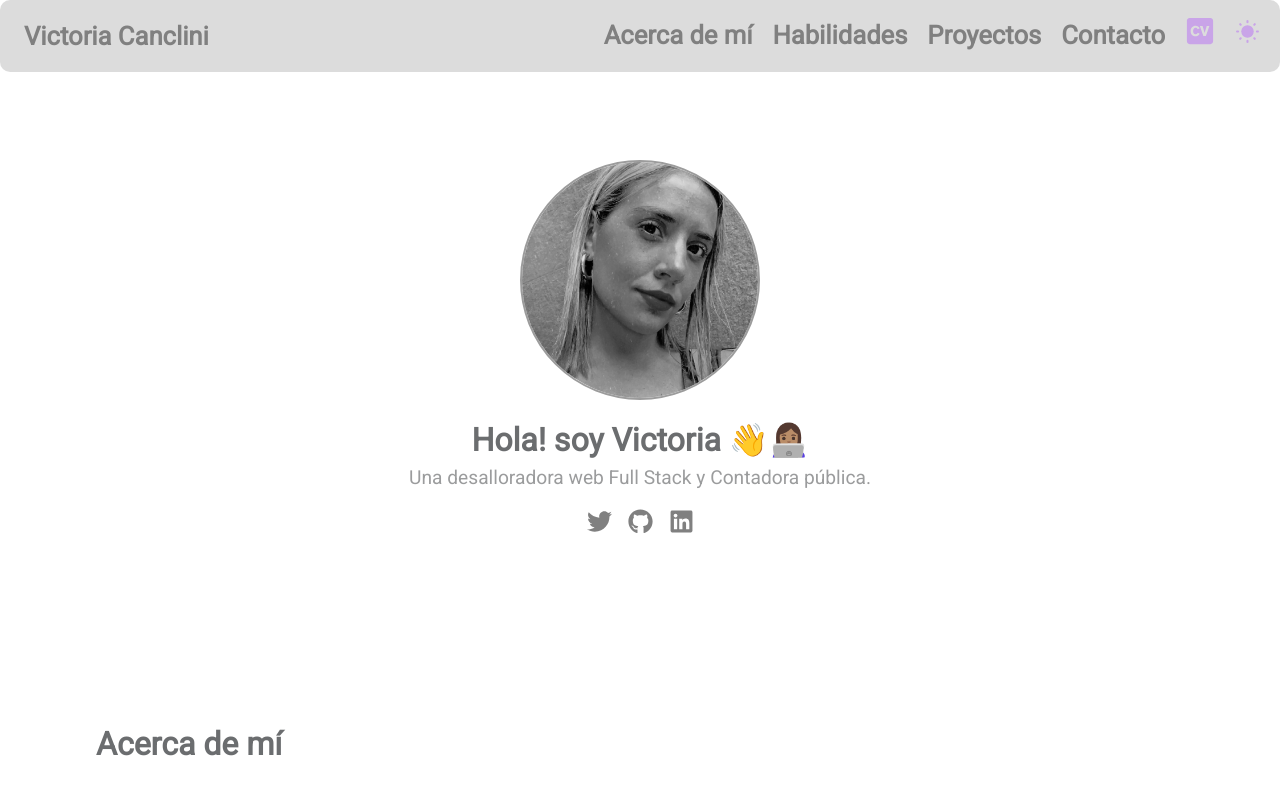
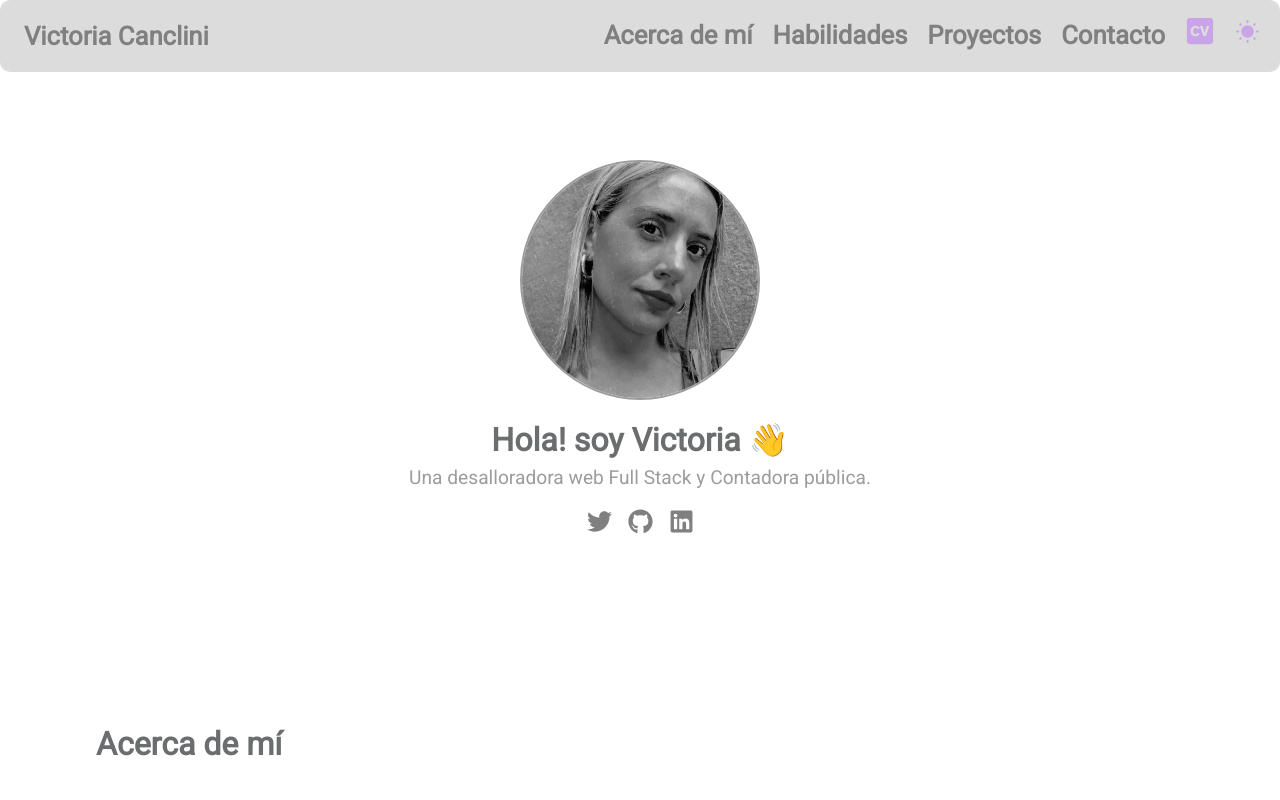
Before and after one commit to VictoriaCanclini/my-portfolio, a Next.js app: page / in a window 1280 px wide. Shown: the top 800 px of the page. Built offline with nearby package versions, Linux system fonts and the light colour scheme.

Commit message:
take out an icon

```diff
--- a/src/components/Hero.jsx
+++ b/src/components/Hero.jsx
@@ -13,7 +13,7 @@ const Hero = () => {
         priority={true}
       />
       <div className="hero-text">
-        <h1>Hola! soy Victoria 👋👩🏽‍💻</h1>
+        <h1>Hola! soy Victoria 👋</h1>
         <p>Una desalloradora web Full Stack y Contadora pública.</p>
         <div className="social-icons">
           <a
```
